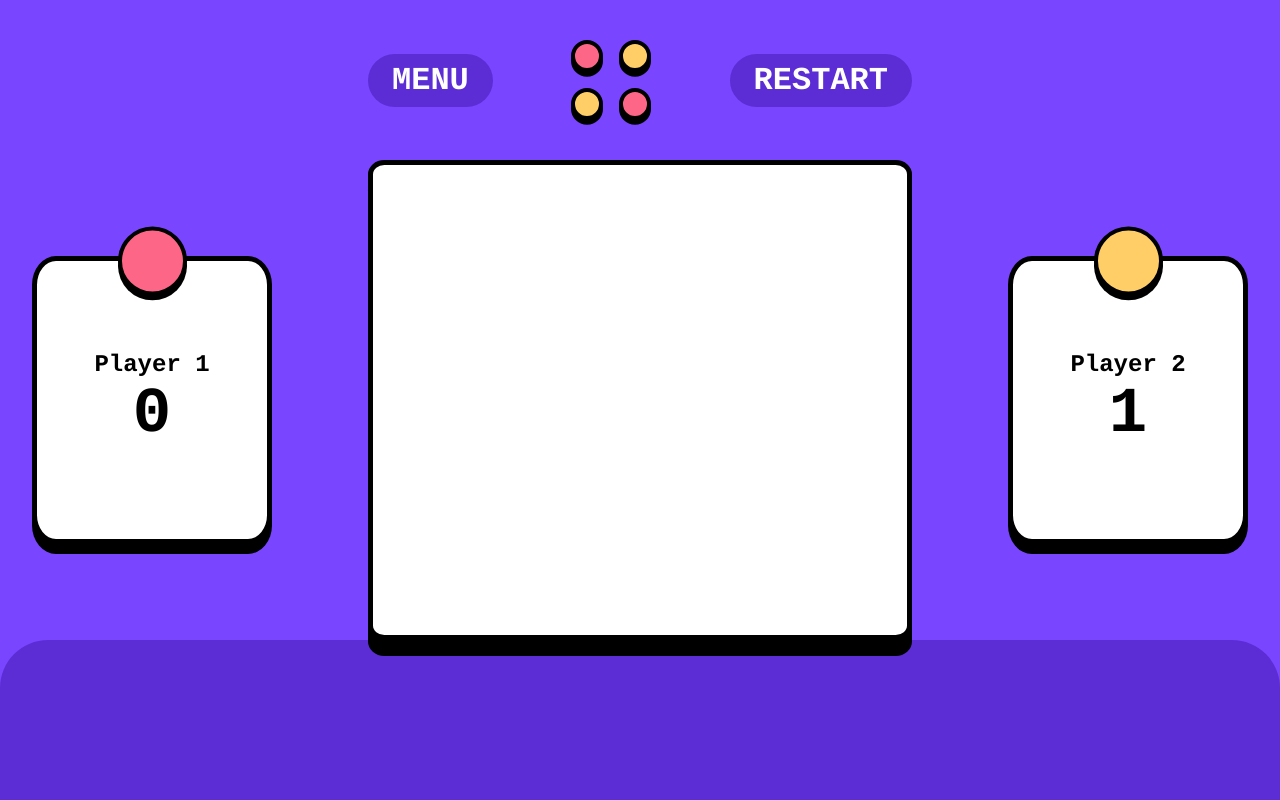
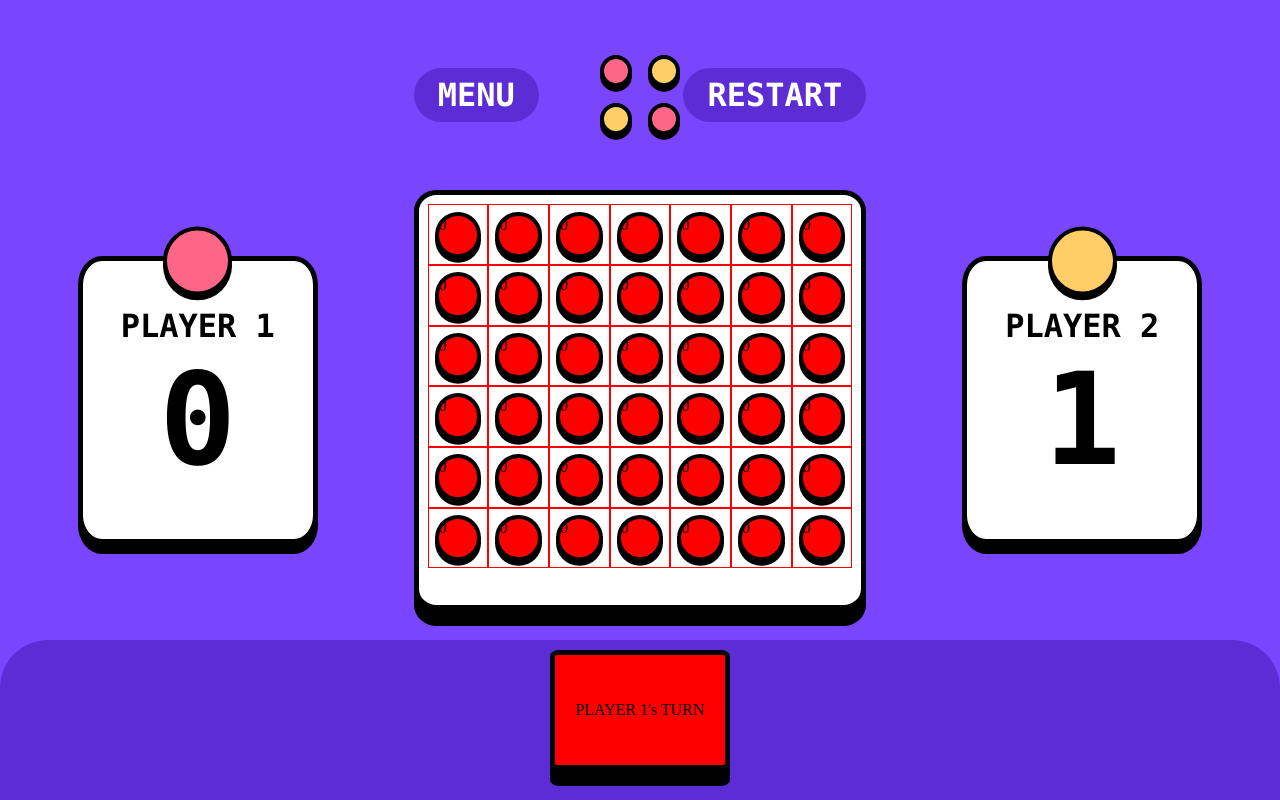
Before and after one commit to wandy0394/connect4, a React (Vite) app: page / in a window 1280 px wide. Built offline with nearby package versions, Linux system fonts and the light colour scheme.

Commit message:
game board and turn card added. placeholder discs used for now

```diff
--- a/src/App.css
+++ b/src/App.css
@@ -14,7 +14,7 @@
   --neutral-white: #FFFFFF;
   --neutral-gray-light: #AAAAAA;
   --neutral-gray-dark: #444444;
-  --font-family: Courier, monospace
+  --font-family: "Monaco", monospace
 }
 
 body {
@@ -27,7 +27,7 @@ body {
   height:100vh;
   background-color:var(--base-light);
   display:grid;
-  grid-template-columns: 1fr 2fr 1fr;
+  grid-template-columns: 2fr 3fr 2fr;
 }
 
 .column {
@@ -60,3 +60,21 @@ body {
   border-radius: 3rem 3rem 0 0;
   bottom:0
 }
+
+.turn-card {
+  position:absolute;
+  aspect-ratio: 6/4;
+  height:15vh;
+  border-radius: 5%;
+  background-color: red;
+  bottom:0;
+  left:50%;
+  transform:translate(-50%, -25%);
+  box-shadow: 0 1rem black;
+  border:0.325rem solid black;
+  z-index: 2;
+  display:flex;
+  flex-direction: column;
+  align-items: center;
+  justify-content: center;
+}
--- a/src/App.tsx
+++ b/src/App.tsx
@@ -9,26 +9,40 @@ import GameBoard from './components/GameBoard/GameBoard'
 const primaryColor = window.getComputedStyle(document.body).getPropertyValue('--primary-color')
 const secondaryColor = window.getComputedStyle(document.body).getPropertyValue('--secondary-color')
 
+const INIT_BOARD:number[][] = [
+  new Array(7).fill(0),
+  new Array(7).fill(0),
+  new Array(7).fill(0),
+  new Array(7).fill(0),
+  new Array(7).fill(0),
+  new Array(7).fill(0),
+]
+
 function App() {
 
   const [currentPlayer, setCurrentPlayer] = useState<number>(1)
 
+  const [board, setBoard] = useState<number[][]>(INIT_BOARD)
+
   return (
     <div className='base'>
       <div className='column column-left'>
-        <Card color={primaryColor} title='Player 1' score={0}>
+        <Card color={primaryColor} title='PLAYER 1' score={0}>
 
         </Card>
       </div>
       <div className='column column-center'>
         <MenuBar/>
-        <GameBoard/>
+        <GameBoard board={board}/>
         {/* Empty Div added to center gameboard */}
         <div style={{height:'10vh'}}></div>
       </div>
       <div className='column column-right'>
-        <Card color={secondaryColor} title='Player 2' score={1}>
+        <Card color={secondaryColor} title='PLAYER 2' score={1}>
         </Card>
+      </div>
+      <div className="turn-card">
+        <label>PLAYER {currentPlayer}'s TURN</label>
       </div>
       <div className="footer"></div>
     </div>
--- a/src/components/Card/Card.module.css
+++ b/src/components/Card/Card.module.css
@@ -17,13 +17,13 @@
 .title {
     font-family: var(--font-family);
     font-weight: bold;
-    font-size:x-large;
+    font-size:2rem;
 }
 
 .score {
     font-family: var(--font-family);
     font-weight: bold;
-    font-size:4rem;
+    font-size:8rem;
 }
 
 .discContainer {
--- a/src/components/ColoredDisc/ColoredDisc.tsx
+++ b/src/components/ColoredDisc/ColoredDisc.tsx
@@ -1,11 +1,12 @@
 type Props = {
     color:string,
-    size:number
+    size:number,
+    children?:any,
     [rest:string]:any
 }
 
 export default function ColoredDisc(props:Props) {
-    const {color, size, ...rest} = props
+    const {color, size, children, ...rest} = props
 
     const discStyle = {
         backgroundColor:color,
@@ -17,6 +18,7 @@ export default function ColoredDisc(props:Props) {
     }
     return(
         <div style={discStyle} {...rest}>
+            {children}
         </div>
     )
 }
--- a/src/components/GameBoard/GameBoard.module.css
+++ b/src/components/GameBoard/GameBoard.module.css
@@ -1,9 +1,22 @@
 .gameboard {
     width:100%;
-    height:60vh;
+    /* height:75vh; */
     border:0.325rem solid black;
     box-shadow: 0 1rem black;
-    border-radius: 3%;
+    border-radius: 5%;
     background-color: var(--neutral-white);
     z-index: 1;
+    display:grid;
+    /* gap:3%; */
+    grid-template-columns: repeat(7, 1fr);
+    padding: 2% 2% 8% 2%;
+    /* aspect-ratio: 1/1; */
 }
+
+.position {
+    border:1px solid red;
+    display:flex;
+    align-items: center;
+    justify-content: center;
+    padding:10%
+}
--- a/src/components/GameBoard/GameBoard.tsx
+++ b/src/components/GameBoard/GameBoard.tsx
@@ -1,8 +1,25 @@
+import ColoredDisc from '../ColoredDisc/ColoredDisc'
 import styles from './GameBoard.module.css'
-export default function GameBoard() {
+type Props = {
+    board:number[][]
+}
+export default function GameBoard(props:Props) {
+    const {board} = props
     return (
         <div className={styles.gameboard}>
-
+            {
+                board.map(row=>{
+                    return row.map(col=> {
+                        return (
+                            <div className={styles.position}>
+                                <ColoredDisc size={100} color='red'>
+                                    {col}
+                                </ColoredDisc>
+                            </div>
+                        )
+                    })
+                })
+            }
         </div>
     )
 }
--- a/src/components/MenuBar/MenuBar.tsx
+++ b/src/components/MenuBar/MenuBar.tsx
@@ -5,9 +5,15 @@ import styles from './menuBar.module.css'
 export default function MenuBar() {
     return (
         <div className={styles.container}>
-            <MenuButton label='MENU' onClick={()=>alert('hello')}/>
-            <GameIcon/>
-            <MenuButton label='RESTART'/>
+            <div style={{width:'25%'}}>
+                <MenuButton label='MENU' onClick={()=>alert('hello')}/>
+            </div>
+            <div>
+                <GameIcon/>
+            </div>
+            <div style={{width:'25%', display:'flex', justifyContent:'end'}}>
+                <MenuButton label='RESTART'/>
+            </div>
         </div>
     )
 }
```
